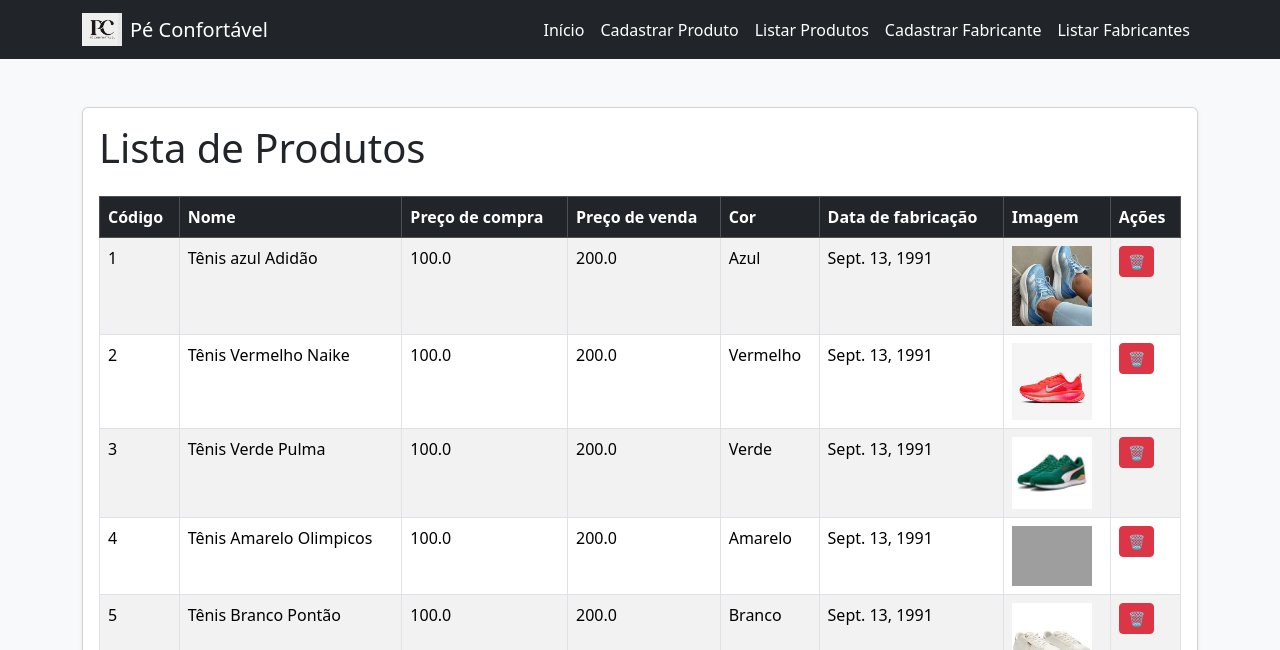
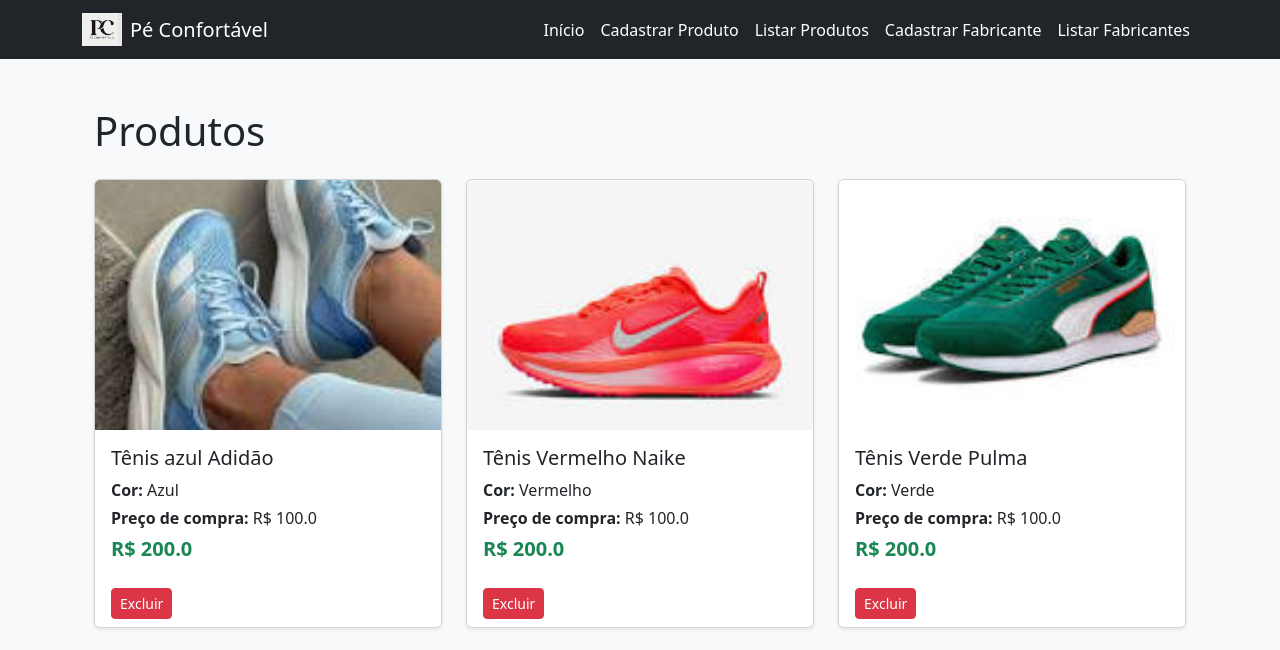
Before and after one commit to micheleespacodosaber-cmyk/Projeto-loja-de-sapatos, a Django app: page /produto/lista/ in a window 1280 px wide. Shown: the top 650 px of the page. Run offline with Django 5.2, Linux system fonts and the light colour scheme; data comes from the database, SQL or seed files in the repository; both versions use the stored data as it was after the commit; grey boxes are pictures that could not be loaded.

Commit message:
Meu Deus

```diff
--- a/produto/templates/produto/lista.html
+++ b/produto/templates/produto/lista.html
@@ -1,58 +1,42 @@
 
 {% extends 'base.html' %}
-{% load static %}
 
-{% block title %}Lista de Produtos{% endblock %}
+{% block title %}Produtos - Pé Confortável{% endblock %}
 
 {% block content %}
-<div class="card shadow-sm">
-    <div class="card-body">
-        <h1 class="card-title mb-4">Lista de Produtos</h1>
+<div class="container mt-4">
+    <h1 class="mb-4">Produtos</h1>
 
-        <div class="table-responsive">
-            <table class="table table-striped table-bordered">
-    <thead class="table-dark">
-        <tr>
-            <th>Código</th>
-            <th>Nome</th>
-            <th>Preço de compra</th>
-            <th>Preço de venda</th>
-            <th>Cor</th>
-            <th>Data de fabricação</th>
-            <th>Imagem</th>
-            <th>Ações</th>
-        </tr>
-    </thead>
-    <tbody>
+    <div class="row">
         {% for produto in produtos %}
-        <tr>
-            <td>{{ produto.codigo }}</td>
-            <td>{{ produto.nome }}</td>
-            <td>{{ produto.preco_compra }}</td>
-            <td>{{ produto.preco_venda }}</td>
-            <td>{{ produto.cor }}</td>
-            <td>{{ produto.data_fabricacao }}</td>
-            <td>
-    <img src="{% static 'img/produtos/'|add:produto.imagem %}" alt="{{ produto.nome }}" width="80">
-</td>
-            <td>
-                <a href="{% url 'produto:excluir_produto' produto.id %}"
-                   class="btn btn-danger btn-sm"
-                   onclick="return confirm('Tem certeza que deseja excluir este produto?');">
-                    🗑
-                </a>
-            </td>
-        </tr>
+        <div class="col-md-4 mb-4">
+            <div class="card h-100 shadow-sm">
+                <img src="/static/img/produtos/{{ produto.imagem }}"
+                     class="card-img-top"
+                     alt="{{ produto.nome }}"
+                     style="height: 250px; object-fit: cover;">
+
+                <div class="card-body">
+                    <h5 class="card-title">{{ produto.nome }}</h5>
+                    <p class="card-text mb-1"><strong>Cor:</strong> {{ produto.cor }}</p>
+                    <p class="card-text mb-1"><strong>Preço de compra:</strong> R$ {{ produto.preco_compra }}</p>
+                    <p class="card-text fs-5 fw-bold text-success">R$ {{ produto.preco_venda }}</p>
+                </div>
+
+                <div class="card-footer bg-white border-0">
+                    <a href="{% url 'produto:excluir_produto' produto.id %}"
+                       class="btn btn-danger btn-sm"
+                       onclick="return confirm('Tem certeza que deseja excluir este produto?');">
+                        Excluir
+                    </a>
+                </div>
+            </div>
+        </div>
         {% empty %}
-        <tr>
-            <td colspan="8" class="text-center">Nenhum produto cadastrado.</td>
-        </tr>
+        <p>Nenhum produto cadastrado.</p>
         {% endfor %}
-    </tbody>
-</table>
-        </div>
+    </div>
 
-        <a href="/" class="btn btn-secondary">Voltar</a>
-    </div>
+    <a href="/" class="btn btn-secondary mt-3">Voltar</a>
 </div>
 {% endblock %}
```
Also changed, not shown: db.sqlite3.
